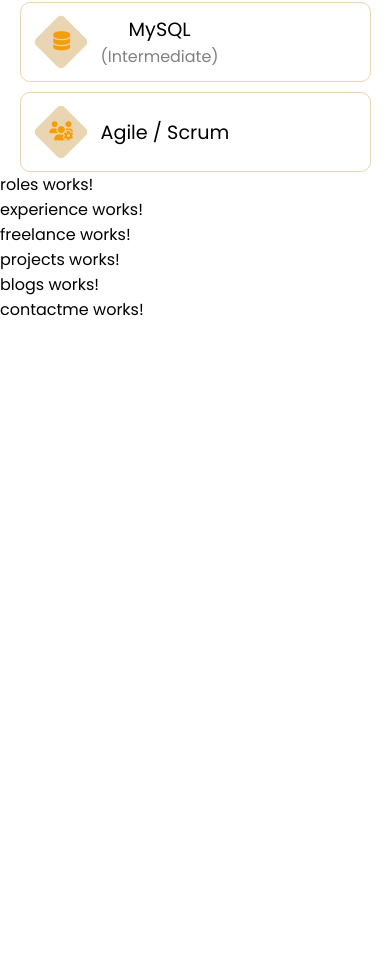
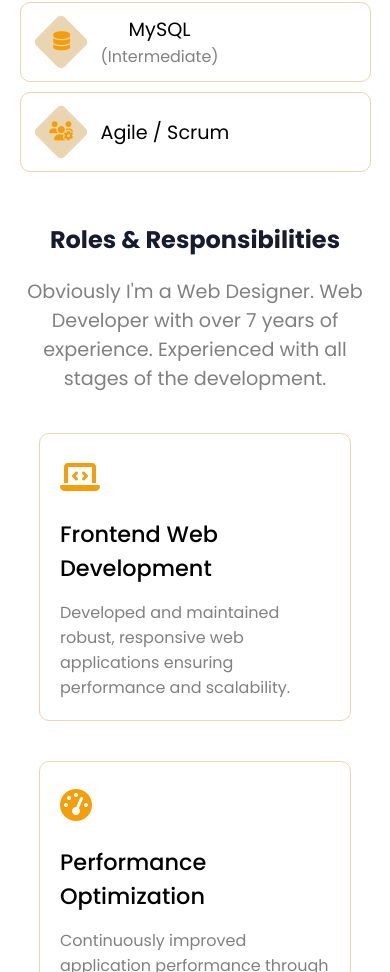
Before and after one commit to gowthamkofficial/gowtham, an Angular app: page / in a window 390 px wide. Shown: the part 3423-4395 px from the top of the page. Before the commit the page ends 3745 px from the top, so only its background shows below. Built offline with nearby package versions, Linux system fonts and the light colour scheme; a web font is replaced by a local one.

Commit message:
Completed the  roles and responsibilities section with responsive

```diff
--- a/src/app/roles/roles.html
+++ b/src/app/roles/roles.html
@@ -1 +1,20 @@
-<p>roles works!</p>
+<main>
+  <section class="skill-section">
+    <div class="content">
+      <h2 class="title">Roles & Responsibilities</h2>
+
+      <p class="description">
+        Obviously I'm a Web Designer. Web Developer with over 7 years of
+        experience. Experienced with all stages of the development.
+      </p>
+    </div>
+
+    <div class="card-list">
+      <div class="card" *ngFor="let role of rolesAndResponsibilities">
+        <div class="icon"><i [ngClass]="role.icon"></i></div>
+        <div class="card-title"><span>{{role.role}}</span></div>
+        <div class="card-description"><p>{{role.description}}</p></div>
+      </div>
+    </div>
+  </section>
+</main>
--- a/src/app/roles/roles.scss
+++ b/src/app/roles/roles.scss
@@ -0,0 +1,95 @@
+main {
+  display: flex;
+  justify-content: center;
+  align-items: center;
+  padding-top: 50px;
+  //   background: var(--secondary-color);
+}
+.skill-section {
+  display: flex;
+  justify-content: center;
+  flex-direction: column;
+  align-items: center;
+  text-align: center;
+  // width: 60%;
+}
+
+.content {
+  width: 40%;
+  .title {
+    font-weight: 2.5rem;
+    color: var(--font-color);
+  }
+
+  .description {
+    margin-top: 20px;
+    color: grey;
+    font-size: 1.2rem;
+    // line-height: 15px;
+  }
+}
+
+.card-list {
+  display: flex;
+  flex-wrap: wrap;
+  justify-content: center;
+  max-width: 80%;
+  margin-top: 20px;
+  gap: 20px;
+}
+
+.card {
+  width: 350px;
+  display: flex;
+  flex-direction: column;
+  justify-content: flex-start;
+  align-items: flex-start;
+  gap: 15px;
+
+  margin-top: 20px;
+  border: 1px solid var(--secondary-color);
+  padding: 20px;
+  border-radius: 10px;
+
+  .icon {
+    font-size: 2rem;
+    color: var(--primary-color);
+  }
+
+  .card-title {
+    font-size: 1.4rem;
+    font-weight: 500;
+  }
+
+  .card-description {
+    text-align: left;
+    color: grey;
+    font-size: 1rem;
+  }
+}
+
+.card:hover {
+  transition: 0.3s ease;
+//   transform: scale(1.02);
+  box-shadow: rgba(0, 0, 0, 0.16) 0px 10px 36px 0px,
+    rgba(0, 0, 0, 0.06) 0px 0px 0px 1px;
+}
+
+
+
+
+@media screen and (max-width:738px) {
+    .content {
+  width: 90%;
+  .title {
+    font-weight: 2rem;
+    color: var(--font-color);
+  }
+
+}
+
+  .card-title {
+    font-size: 0.8rem;
+    text-align: left;
+  }
+}
--- a/src/app/roles/roles.ts
+++ b/src/app/roles/roles.ts
@@ -1,11 +1,79 @@
+import { CommonModule } from '@angular/common';
 import { Component } from '@angular/core';
 
 @Component({
   selector: 'app-roles',
-  imports: [],
+  imports: [CommonModule],
   templateUrl: './roles.html',
-  styleUrl: './roles.scss'
+  styleUrl: './roles.scss',
 })
 export class Roles {
-
+  rolesAndResponsibilities = [
+    {
+      role: 'Frontend Web Development',
+      description:
+        'Developed and maintained robust, responsive web applications ensuring performance and scalability.',
+      icon: 'fa-solid fa-laptop-code',
+    },
+    {
+      role: 'Performance Optimization',
+      description:
+        'Continuously improved application performance through profiling, code refactoring, and best practice implementation.',
+      icon: 'fa-solid fa-gauge-high',
+    },
+    {
+      role: 'Issue Diagnosis & Resolution',
+      description:
+        'Investigated, analyzed, and resolved application-related issues efficiently, minimizing downtime and enhancing user experience.',
+      icon: 'fa-solid fa-bug',
+    },
+    {
+      role: 'Comprehensive Documentation',
+      description:
+        'Created clear and detailed technical documentation to support maintainability and cross-team collaboration.',
+      icon: 'fa-solid fa-file-lines',
+    },
+    {
+      role: 'Stakeholder Collaboration',
+      description:
+        'Worked closely with product managers, UI/UX designers, and QA teams to translate requirements into functional features.',
+      icon: 'fa-solid fa-users-gear',
+    },
+    {
+      role: 'API Integration',
+      description:
+        'Integrated third-party services and APIs into applications to enhance features and improve functionality.',
+      icon: 'fa-solid fa-plug',
+    },
+    {
+      role: 'Testing & Quality Assurance',
+      description:
+        'Conducted thorough user acceptance testing (UAT) and functional testing to ensure reliability before deployment.',
+      icon: 'fa-solid fa-vial',
+    },
+    {
+      role: 'Version Control Management',
+      description:
+        'Utilized Git and other version control systems to manage source code history, branches, and collaborative development.',
+      icon: 'fa-brands fa-git-alt',
+    },
+    {
+      role: 'Bug & Task Tracking',
+      description:
+        'Managed and tracked issues using tools like Jira or Trello to ensure timely resolution and progress visibility.',
+      icon: 'fa-solid fa-list-check',
+    },
+    {
+      role: 'Agile Development',
+      description:
+        'Participated in Agile/Scrum workflows, contributing to sprints, stand-ups, and continuous delivery cycles.',
+      icon: 'fa-solid fa-people-arrows',
+    },
+    {
+      role: 'App Publishing & Maintenance',
+      description:
+        'Successfully published and maintained applications on Google Play and Apple App Store, including handling updates and user feedback.',
+      icon: 'fa-brands fa-google-play',
+    },
+  ];
 }
--- a/src/app/skills/skills.scss
+++ b/src/app/skills/skills.scss
@@ -15,7 +15,7 @@ main {
 }
 
 .content {
-  width: 30%;
+  width: 40%;
   .title {
     font-weight: 2.5rem;
     color: var(--font-color);
```
